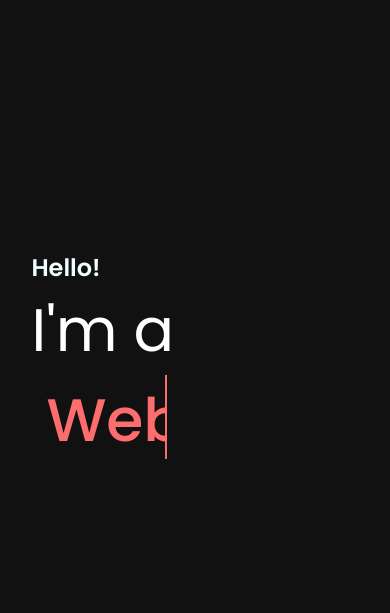
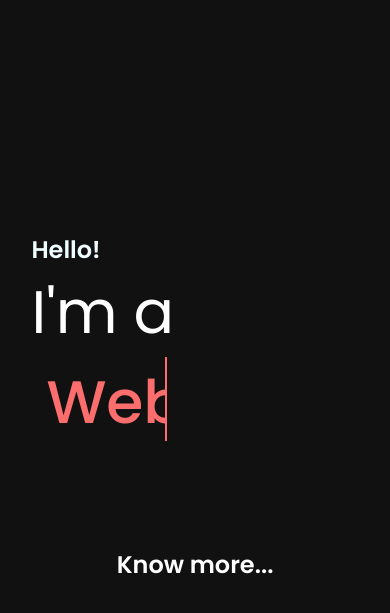
Before and after one commit to zpratikpathak/portfolio, a PHP site: page / in a window 390 px wide. Shown: the part 953-1566 px from the top of the page. Run offline with PHP 8.4, Linux system fonts and the light colour scheme.

Commit message:
favicon completed and minor improve

```diff
--- a/css/textart.css
+++ b/css/textart.css
@@ -13,6 +13,10 @@
 
 .textArt .wrapper .static-txt {
   font-size: 60px;
+  color: #fff;
+}
+.textArt a {
+  text-decoration: none;
   color: #fff;
 }
 
@@ -65,6 +69,9 @@
 }
 
 @media (max-width: 640px) {
+  .textArt {
+    flex-direction: column;
+  }
   .textArt .wrapper {
     display: flex;
     flex-direction: column;
--- a/index.html
+++ b/index.html
@@ -5,6 +5,26 @@
     <meta http-equiv="X-UA-Compatible" content="IE=edge" />
     <meta name="viewport" content="width=device-width, initial-scale=1.0" />
     <title>Homepage</title>
+
+    <link
+      rel="apple-touch-icon"
+      sizes="180x180"
+      href="./icons/favicon/apple-touch-icon.png"
+    />
+    <link
+      rel="icon"
+      type="image/png"
+      sizes="32x32"
+      href="./icons/favicon/favicon-32x32.png"
+    />
+    <link
+      rel="icon"
+      type="image/png"
+      sizes="16x16"
+      href="./icons/favicon/favicon-16x16.png"
+    />
+    <link rel="manifest" href="./icons/favicon/site.webmanifest" />
+
     <link rel="stylesheet" href="./css/style.css" />
     <link rel="stylesheet" href="./css/textart.css" />
   </head>
@@ -36,6 +56,11 @@
               <li><span>ML Dev</span></li>
             </ul>
           </div>
+          <div>
+            <h2>
+              <a href="#">Know more...</a>
+            </h2>
+          </div>
         </div>
       </div>
 
```
Also changed, not shown: icons/favicon/android-chrome-192x192.png (added), icons/favicon/android-chrome-512x512.png (added), icons/favicon/apple-touch-icon.png (added), icons/favicon/favicon-16x16.png (added), icons/favicon/favicon-32x32.png (added), icons/favicon/favicon.ico (added), icons/favicon/site.webmanifest (added).
